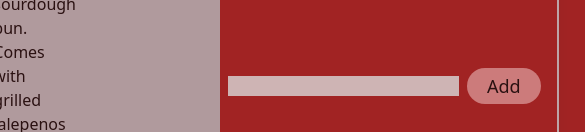
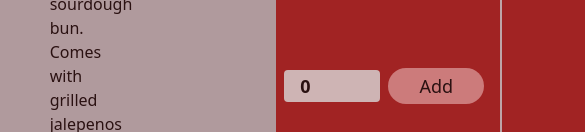
Before and after one commit to Jonathan-Day-Dev/restuarant_app, a React (Create React App) app: page / in a window 390 px wide. Shown: the part 712-844 px from the top of the page, 585 px wide, since content can reach past the window. Built offline with nearby package versions, Linux system fonts and the light colour scheme; the HTML template or start-up script is replaced by a standard one.

Commit message:
create quantity state and make it responsive to the form and the add button

```diff
--- a/src/App.js
+++ b/src/App.js
@@ -4,6 +4,7 @@
  * Fix overflow-x so that it works without being hidden
  * Set up base Tailwind to keep color scheme correct
  * Responsiveness
+ * Add categories table to database
  *
  */
 
--- a/src/components/Meals/MealItems/MealForm.js
+++ b/src/components/Meals/MealItems/MealForm.js
@@ -1,14 +1,31 @@
 import styles from './MealForm.module.css';
+import { useState } from 'react';
+
+import MealInput from './MealInput';
 
 const MealForm = props => {
+    const [quantity, setQuantity] = useState(0);
+
+    const quantityHandler = e => {
+        setQuantity(e.target.value);
+    }
+
+    const addQuantity = () => {
+        setQuantity(+quantity + 1)
+    }
+
     const submitHandler = e => {
         e.preventDefault();
     }
 
     return (
         <form className={styles['meal-form']} onSubmit={submitHandler}>
-            <input type="text" />
-            <button>Add</button>
+            <MealInput
+                step="1"
+                value={quantity}
+                onChange={quantityHandler}
+            />
+            <button onClick={addQuantity}>Add{quantity > 0 ? ` ${quantity}` : ''}</button>
         </form>
     )
 }
--- a/src/components/Meals/MealItems/MealForm.module.css
+++ b/src/components/Meals/MealItems/MealForm.module.css
@@ -7,7 +7,7 @@
 }
 
 .meal-form button {
-    @apply px-5 py-1 text-lg bg-red-300 rounded-full;
+    @apply w-24 px-5 py-1 text-lg bg-red-300 rounded-full;
 }
 
 .meal-form button:hover {
--- /dev/null
+++ b/src/components/Meals/MealItems/MealInput.js
@@ -0,0 +1,13 @@
+import styles from "./MealInput.module.css";
+
+const MealInput = (props) => {
+  return <input
+    className={styles.input}
+    type="number"
+    step={props.step}
+    value={props.value}
+    onChange={props.onChange}
+/>;
+};
+
+export default MealInput;
--- /dev/null
+++ b/src/components/Meals/MealItems/MealInput.module.css
@@ -0,0 +1,3 @@
+.input {
+    @apply w-24 py-4 pl-4 text-lg font-semibold rounded;
+}
```
